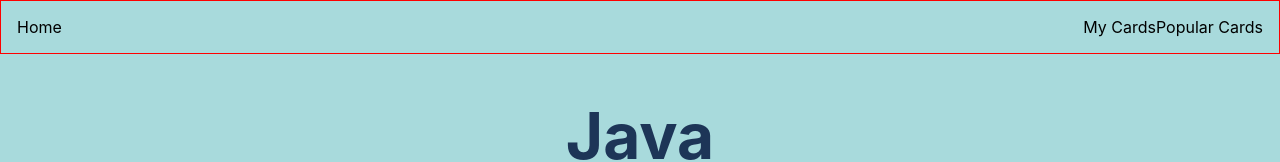
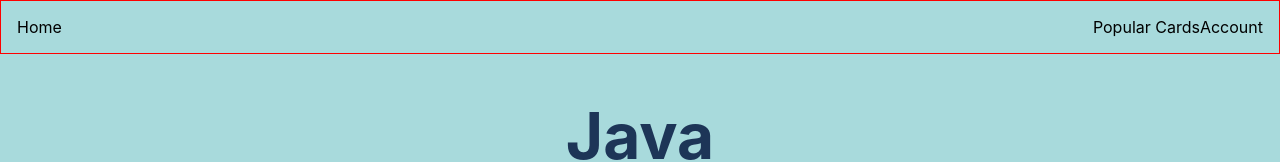
Before and after one commit to michael-mcmasters/Notecards, a React (Create React App) app: page / in a window 1280 px wide. Shown: the top 162 px of the page. Built offline with nearby package versions, Linux system fonts and the light colour scheme.

Commit message:
Fix scrollbar overlaying navbar

```diff
--- a/src/App.css
+++ b/src/App.css
@@ -1,6 +1,5 @@
 .App {
   text-align: center;
-  width: 100vw;
   margin: 0 auto;
 }
 
--- a/src/components/Navbar/Navbar.js
+++ b/src/components/Navbar/Navbar.js
@@ -5,8 +5,8 @@ const Navbar = () => {
   return (
       <Container>
         <FirstItem>Home</FirstItem>
-        <Item>My Cards</Item>
         <Item>Popular Cards</Item>
+        <Item>Account</Item>
 
       </Container>
   );
@@ -16,7 +16,7 @@ const Container = styled.div`
   padding: 1em;
   border: 1px solid red;
   display: flex;
-
+  /* width: 100vw; */
 `;
 
 const Item = styled.div`
```
